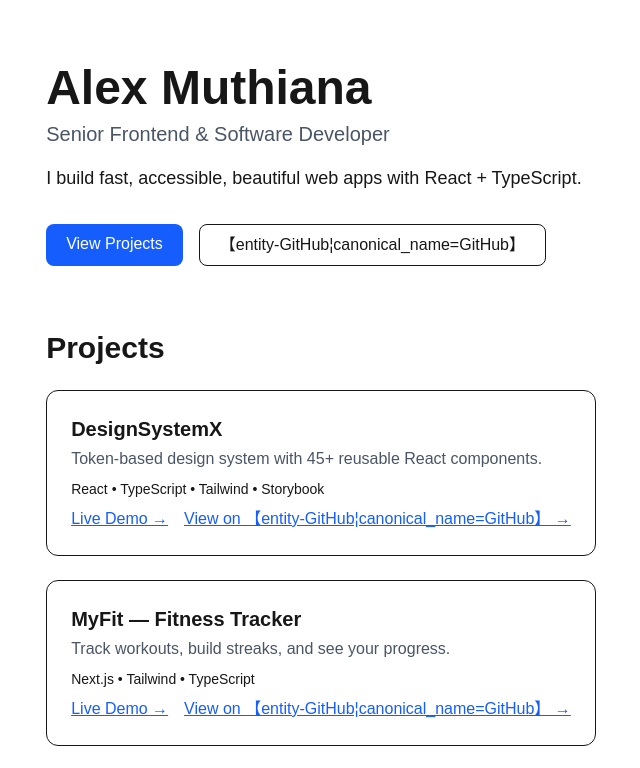
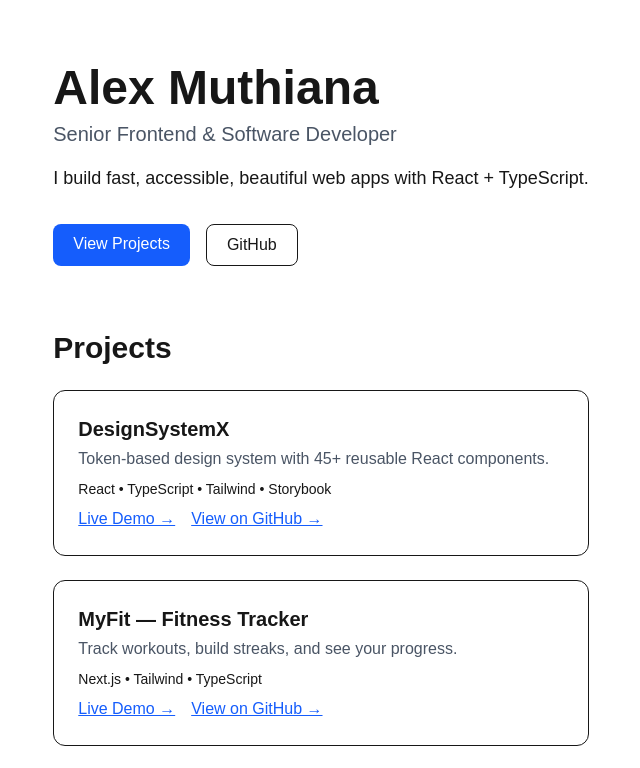
Before and after one commit to alexmuthiana820-afk/portfolio, a Next.js app: page / in a window 1280 px wide. Shown: the top 768 px of the page, without its empty margins (319-959 px from the left). Built offline with nearby package versions, Linux system fonts and the light colour scheme.

Commit message:
Fix GitHub text

```diff
--- a/app/page.tsx
+++ b/app/page.tsx
@@ -7,7 +7,7 @@ export default function Home() {
 
       <div className="flex gap-4 mt-8">
         <a href="#projects" className="bg-blue-600 text-white px-5 py-2 rounded-lg">View Projects</a>
-        <a href="https://github.com/alexmuthiana820-afk" className="border px-5 py-2 rounded-lg"> 【entity-GitHub¦canonical_name=GitHub】</a>
+        <a href="https://github.com/alexmuthiana820-afk" className="border px-5 py-2 rounded-lg">Git&#72;ub</a>
       </div>
 
       <h2 id="projects" className="text-3xl font-bold mt-16 mb-6">Projects</h2>
@@ -19,7 +19,7 @@ export default function Home() {
           <p className="text-sm mt-2">React • TypeScript • Tailwind • Storybook</p>
           <div className="flex gap-4 mt-2">
             <a href="https://designsystemx.vercel.app/" className="text-blue-600 underline">Live Demo →</a>
-            <a href="https://github.com/alexmuthiana820-afk/designsystemx" className="text-blue-600 underline">View on 【entity-GitHub¦canonical_name=GitHub】 →</a>
+            <a href="https://github.com/alexmuthiana820-afk/designsystemx" className="text-blue-600 underline">View on Git&#72;ub →</a>
           </div>
         </div>
 
@@ -29,7 +29,7 @@ export default function Home() {
           <p className="text-sm mt-2">Next.js • Tailwind • TypeScript</p>
           <div className="flex gap-4 mt-2">
             <a href="https://myfit-lac.vercel.app/" className="text-blue-600 underline">Live Demo →</a>
-            <a href="https://github.com/alexmuthiana820-afk/myfit" className="text-blue-600 underline">View on 【entity-GitHub¦canonical_name=GitHub】 →</a>
+            <a href="https://github.com/alexmuthiana820-afk/myfit" className="text-blue-600 underline">View on Git&#72;ub →</a>
           </div>
         </div>
 
@@ -39,7 +39,7 @@ export default function Home() {
           <p className="text-sm mt-2">Next.js • Tailwind • TypeScript</p>
           <div className="flex gap-4 mt-2">
             <a href="https://shopnest-inky-six.vercel.app/" className="text-blue-600 underline">Live Demo →</a>
-            <a href="https://github.com/alexmuthiana820-afk/shopnest" className="text-blue-600 underline">View on GitHub →</a>
+            <a href="https://github.com/alexmuthiana820-afk/shopnest" className="text-blue-600 underline">View on Git&#72;ub →</a>
           </div>
         </div>
 
@@ -49,7 +49,7 @@ export default function Home() {
           <p className="text-sm mt-2">React • Next.js • Tailwind</p>
           <div className="flex gap-4 mt-2">
             <a href="https://insightdash-livid.vercel.app/" className="text-blue-600 underline">Live Demo →</a>
-            <a href="https://github.com/alexmuthiana820-afk/insightdash" className="text-blue-600 underline">View on GitHub →</a>
+            <a href="https://github.com/alexmuthiana820-afk/insightdash" className="text-blue-600 underline">View on Git&#72;ub →</a>
           </div>
         </div>
 
@@ -59,7 +59,7 @@ export default function Home() {
           <p className="text-sm mt-2">Next.js • TypeScript • WCAG 2.1 AA</p>
           <div className="flex gap-4 mt-2">
             <a href="https://a11yaudit.vercel.app/" className="text-blue-600 underline">Live Demo →</a>
-            <a href="https://github.com/alexmuthiana820-afk/a11yaudit" className="text-blue-600 underline">View on GitHub →</a>
+            <a href="https://github.com/alexmuthiana820-afk/a11yaudit" className="text-blue-600 underline">View on Git&#72;ub →</a>
           </div>
         </div>
       </div>
@@ -67,7 +67,7 @@ export default function Home() {
       <h2 className="text-3xl font-bold mt-16">Contact</h2>
       <p className="mt-2">Email: muthianaalex@gmail.com</p>
       <p>LinkedIn: linkedin.com/in/alex-muthiana-399935415</p>
-      <p> GitHub: github.com/alexmuthiana820-afk</p>
+      <p>Git&#72;ub: github.com/alexmuthiana820-afk</p>
     </main>
   )
 }
```
